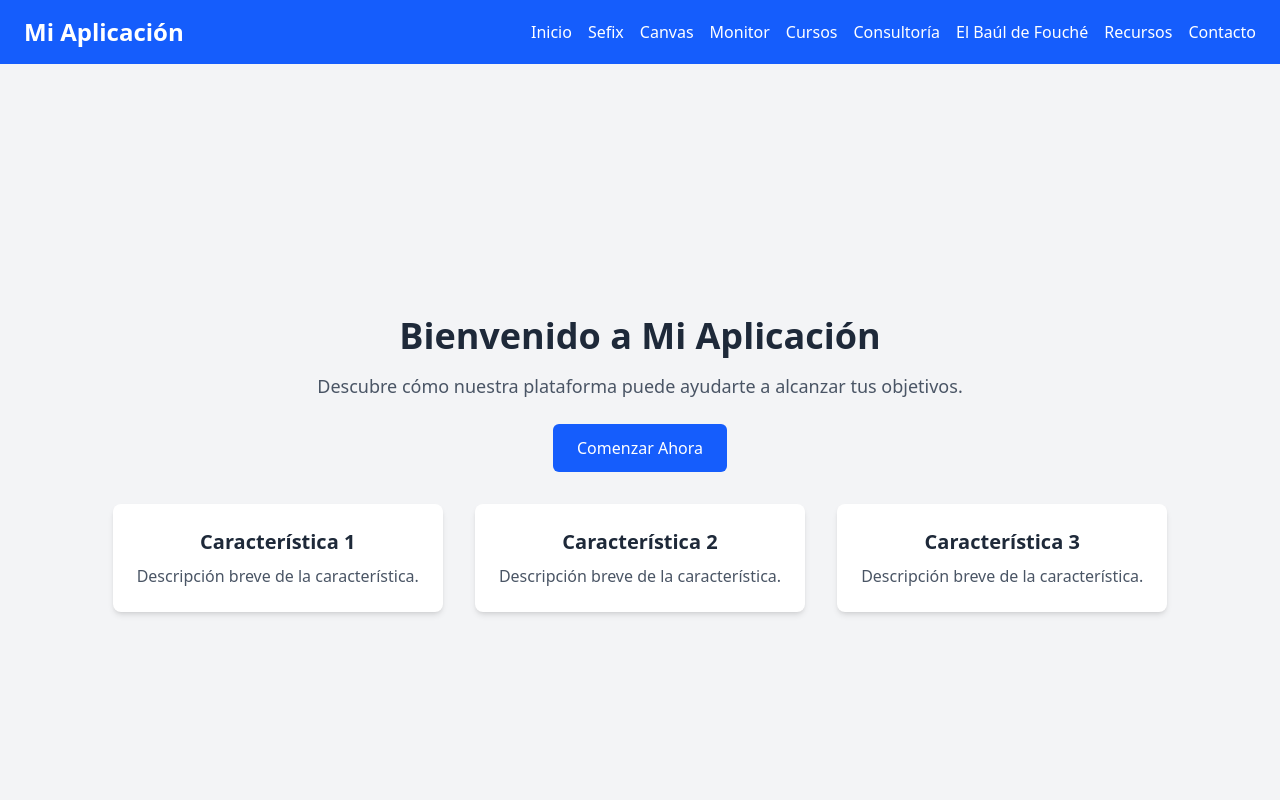
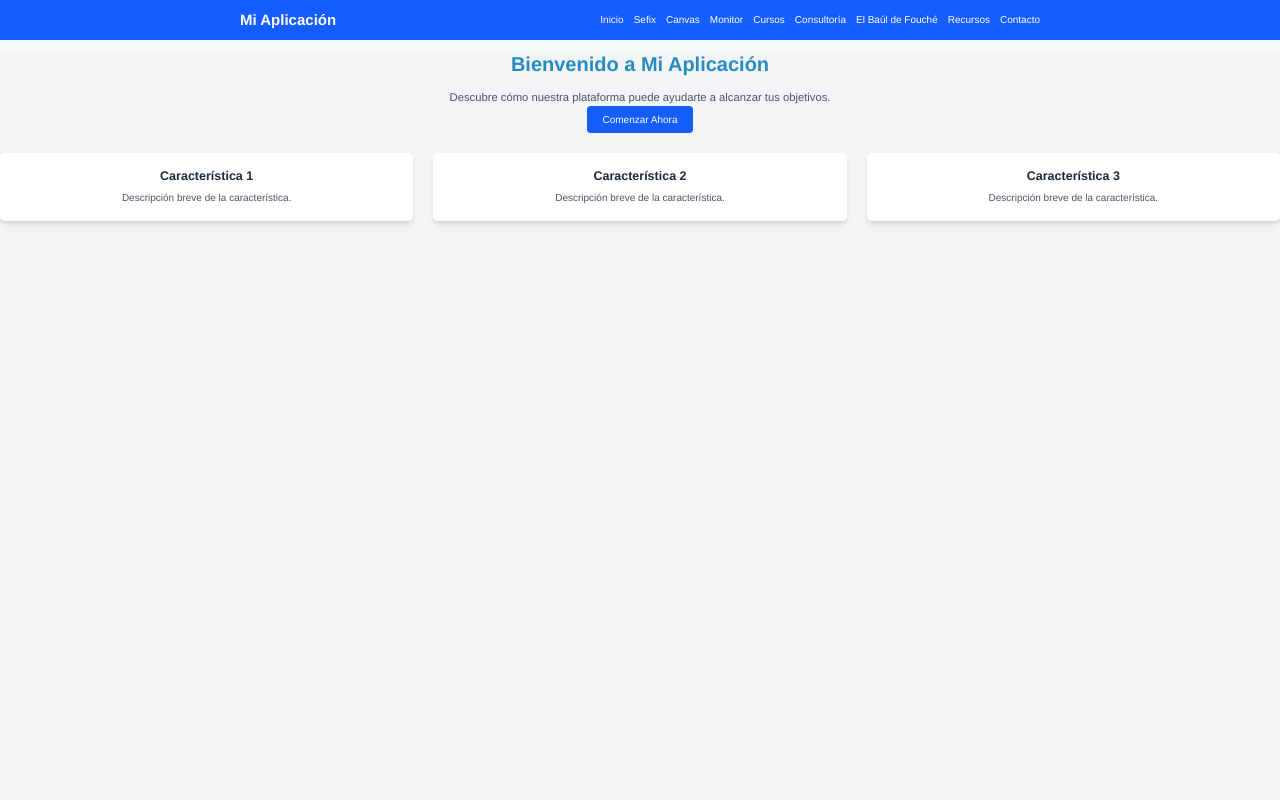
Before and after one commit to Raulss74/Eskemma-page, a React (Vite) app: page / in a window 1280 px wide. Shown: the top 800 px of the page. Built offline with nearby package versions, Linux system fonts and the light colour scheme.

Commit message:
Actz 25-02-21 Normalize e index.css

```diff
--- a/src/index.css
+++ b/src/index.css
@@ -1,72 +1,147 @@
+/* src/index.css */
+/* Importación de fuentes desde Google Fonts */
+@import url('https://fonts.googleapis.com/css2?family=Arimo:wght@400..700&family=PT+Sans:ital,wght@0,400;0,700;1,400;1,700&display=swap');
+
 @import "tailwindcss";
 
-/*
+/* Importación de normalize.css */
+@import "./assets/styles/normalize.css";
+
+/*  Variables CS globales */
 :root {
-  font-family: Inter, system-ui, Avenir, Helvetica, Arial, sans-serif;
-  line-height: 1.5;
-  font-weight: 400;
+  --Blue-eske: #248CC1;
+  --Blue-10: #B3E2FB;
+  --Blue-20: #8FD3F4;
+  --Blue-30: #6FC3EC;
+  --Blue-40: #53B2E0;
+  --Blue-60: #1E7CA6;
+  --Blue-70: #026988;
+  --Blue-80: #145670;
+  --Blue-90: #004062;
 
-  color-scheme: light dark;
-  color: rgba(255, 255, 255, 0.87);
-  background-color: #242424;
+  --Orange-eske: #DB6015;
+  --Orange-10: #FFA366;
+  --Orange-20: #FF924D;
+  --Orange-30: #FD8033;
+  --Orange-40: #EE701D;
+  --Orange-60: #CE4A0A;
+  --Orange-70: #BF3601;
+  --Orange-80: #AE2300;
+  --Orange-90: #991300;
 
-  font-synthesis: none;
-  text-rendering: optimizeLegibility;
-  -webkit-font-smoothing: antialiased;
-  -moz-osx-font-smoothing: grayscale;
+  --White-eske: #F7FAFB;
+  --White-10: #FFFFFF;
+  --White-20: #FBFBFB;
+  --White-30: #F9F8F8;
+  --White-40: #F9FAFB;
+  --White-60: #FBFCFD;
+  --White-70: #F7F9FA;
+  --White-80: #F8FBFD;
+  --White-90: #F4F8FC;
+
+  --Gray-eske: #CCCCCC;
+  --Gray-10: #EDEDED;
+  --Gray-20: #E5E5E5;
+  --Gray-30: #DCDCDC;
+  --Gray-40: #D4D4D4;
+  --Gray-60: #B8B8B8;
+  --Gray-70: #A3A3A3;
+  --Gray-80: #8F8F8F;
+  --Gray-90: #7A7A7A;
+
+  --Black-eske: #2B2B2B;
+  --Black-10: #5C5C5C;
+  --Black-20: #525252;
+  --Black-30: #474747;
+  --Black-40: #3D3D3D;
+  --Black-90: #000000;
+
+  --Bluegreen-eske: #026988;
+  --Bluegreen-10: #B3CDE5;
+  --Bluegreen-20: #8FB8D6;
+  --Bluegreen-30: #6BA4C6;
+  --Bluegreen-40: #4791B3;
+  --Bluegreen-60: #005378;
+  --Bluegreen-70: #003E66;
+  --Bluegreen-80: #002A51;
+  --Bluegreen-90: #00193B;
+
+  --Yellow-eske: #FFD14A;
+  --Yellow-10: #FFF2CC;
+  --Yellow-20: #FFEAA9;
+  --Yellow-30: #FFE48A;
+  --Yellow-40: #FFDF70;
+  --Yellow-60: #F5CA44;
+  --Yellow-70: #EBC43D;
+  --Yellow-80: #E0BD38;
+  --Yellow-90: #D6B632;
+
+  --Green-eske: #649941;
+  --Green-10: #CCE4B1;
+  --Green-20: #B3D591;
+  --Green-30: #99C374;
+  --Green-40: #7EAF5A;
+  --Green-60: #518032;
+  --Green-70: #48742C;
+  --Green-80: #3F6625;
+  --Green-90: #36591F;
+
+  --Red-eske: #D10F3F;
+  --Red-10: #F87FA8;
+  --Red-20: #F15F8E;
+  --Red-30: #DE265A;
+  --Red-40: #C00A37;
+  --Red-60: #AD062F;
+  --Red-70: #9A0228;
+  --Red-80: #870021;
+  --Red-90: #72001B;
+
+  --font-primary: "Arimo", sans-serif;
+  --font-capital: "PT Sans", sans-serif;
+
+  --spacing-1: 0.4rem; /* 4px */
+  --spacing-2: 0.8rem; /* 8px */
+  --spacing-3: 1.6rem; /* 16px */
+  --spacing-4: 2.4rem; /* 24px */
+  --spacing-5: 3.2rem; /* 32px */
+
+  --breakpoint-sm: 640px;
+  --breakpoint-md: 768px;
+  --breakpoint-lg: 1024px;
+  --breakpoint-xl: 1280px;
+
 }
 
-a {
-  font-weight: 500;
-  color: #646cff;
-  text-decoration: inherit;
+/* Globale de Paul Irish */
+html {
+  box-sizing: border-box;
+  font-size: 62.5%; /* 1 rem = 10 px */
 }
-a:hover {
-  color: #535bf2;
+
+*,
+*:before,
+*:after {
+  box-sizing: inherit;
 }
 
 body {
   margin: 0;
-  display: flex;
-  place-items: center;
-  min-width: 320px;
-  min-height: 100vh;
+  padding: 0;
+  line-height: 1.6;
+  font-family: var(--font-primary);
+  color: var(--Black-eske);
+  background-color: var(--White-eske);
 }
 
-h1 {
-  font-size: 3.2em;
-  line-height: 1.1;
-}
-
-button {
-  border-radius: 8px;
-  border: 1px solid transparent;
-  padding: 0.6em 1.2em;
-  font-size: 1em;
-  font-weight: 500;
-  font-family: inherit;
-  background-color: #1a1a1a;
-  cursor: pointer;
-  transition: border-color 0.25s;
-}
-button:hover {
-  border-color: #646cff;
-}
-button:focus,
-button:focus-visible {
-  outline: 4px auto -webkit-focus-ring-color;
-}
-
-@media (prefers-color-scheme: light) {
-  :root {
-    color: #213547;
-    background-color: #ffffff;
+/* Extensión de utilidades */
+@layer utilities {
+  .text-brand-primary {
+    color: var(--Blue-eske);
   }
-  a:hover {
-    color: #747bff;
+  .bg-brand-primary {
+    background-color: var(--White-eske);
   }
-  button {
-    background-color: #f9f9f9;
+  .font-brand-primary {
+    font-family: var(--font-primary);
   }
 }
- */
--- a/src/pages/Home.tsx
+++ b/src/pages/Home.tsx
@@ -4,7 +4,7 @@ const Home = () => {
     <main className="flex flex-col items-center justify-center min-h-screen bg-gray-100">
       {/* Sección Hero */}
       <section className="text-center mb-8">
-        <h1 className="text-4xl font-bold text-gray-800">Bienvenido a Mi Aplicación</h1>
+        <h1 className="font-brand-primary text-4xl font-bold text-brand-primary">Bienvenido a Mi Aplicación</h1>
         <p className="mt-4 text-lg text-gray-600">
           Descubre cómo nuestra plataforma puede ayudarte a alcanzar tus objetivos.
         </p>
```
Also changed, not shown: src/assets/styles/normalize.css (added).
